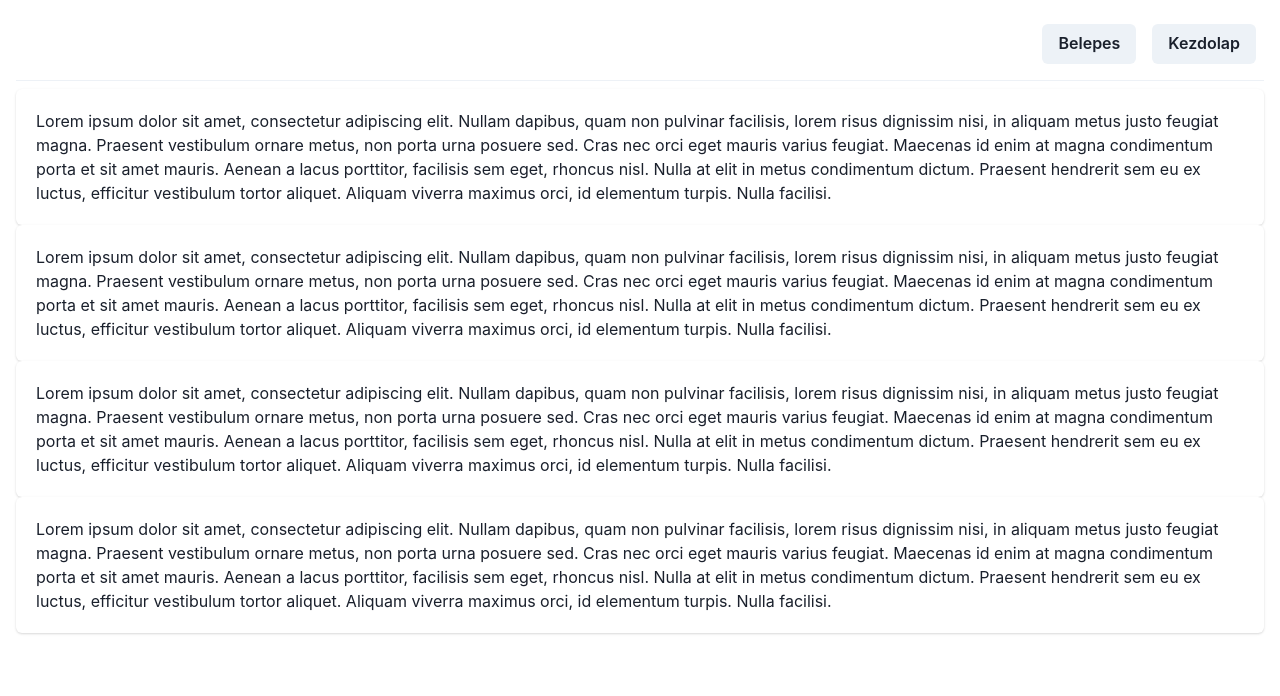
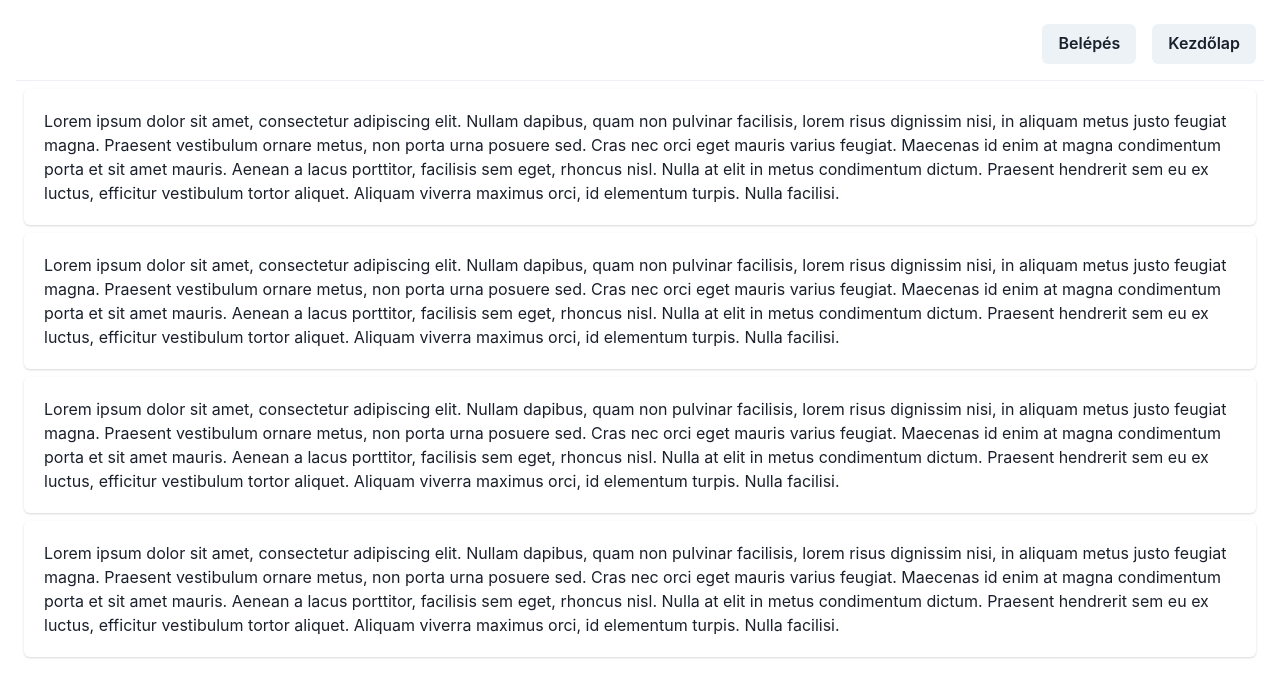
Before and after one commit to akkkkos/nye-webapp-projektmunka, a React (Create React App) app: page / in a window 1280 px wide. Shown: the top 696 px of the page. Built offline with nearby package versions, Linux system fonts and the light colour scheme.

Commit message:
Basic Login

```diff
--- a/package.json
+++ b/package.json
@@ -13,13 +13,16 @@
     "@types/node": "^16.7.13",
     "@types/react": "^18.0.0",
     "@types/react-dom": "^18.0.0",
+    "formik": "^2.4.6",
     "framer-motion": "^11.1.8",
     "react": "^18.3.1",
     "react-dom": "^18.3.1",
     "react-router-dom": "^6.23.0",
     "react-scripts": "5.0.1",
+    "react-use": "^17.5.0",
     "typescript": "^4.4.2",
-    "web-vitals": "^2.1.0"
+    "web-vitals": "^2.1.0",
+    "yup": "^1.4.0"
   },
   "scripts": {
     "start": "react-scripts start",
--- /dev/null
+++ b/src/auth/authContext.ts
@@ -0,0 +1,33 @@
+import { createContext, useContext } from 'react';
+
+export interface User {
+  userId: string;
+  userName: string;
+  firstName: string;
+  lastName: string;
+}
+
+export interface AuthContext {
+  user: User | null;
+  authToken?: string;
+  login: (username: string, password: string) => Promise<string | void>;
+  logout: () => void;
+};
+
+export const createAuthContext = () => {
+  const context = createContext<AuthContext | null>(null);
+
+  const useAuthContext = () => {
+    const ctx = useContext<AuthContext | null>(
+      //@ts-ignore
+      context as AuthContext
+    );
+    if (!ctx) {
+      throw new Error('authContext must be within a AuthContextProvider component');
+    }
+    return ctx;
+  };
+  return [useAuthContext, context.Provider] as const;
+};
+
+export const [useAuthContext, AuthContextProvider] = createAuthContext();
--- a/src/auth/authProvider.tsx
+++ b/src/auth/authProvider.tsx
@@ -1,14 +1,72 @@
 import { FC, PropsWithChildren, useCallback, useEffect, useMemo, useState } from 'react';
+import { useLocalStorage } from 'react-use';
+import { AuthContext, AuthContextProvider, User } from './authContext';
+import { useNavigate } from 'react-router-dom';
+import { useWebshopApi } from '../state/useWebshopApi';
+
+const AUTH_KEY = 'This1s@secr3tKey';
 
 export const AuthProvider: FC<PropsWithChildren> = ({ children }) => {
+
+    const [authToken, setAuthToken, removeAuthToken] = useLocalStorage(AUTH_KEY, '');
+    const [user, setUser] = useState<User | null>(null);
+    const { login: createLoginToken, getUserProfile } = useWebshopApi();
+
+    const navigate = useNavigate();
+
+
+    const login: AuthContext['login'] = useCallback(
+        async (username: string, password: string) => {
+            try {
+                const authToken = await createLoginToken(username, password);
+                setAuthToken(authToken);
+            } catch (error) {
+                return (error as Error)?.message;
+            }
+        },
+        [setAuthToken]
+    );
+
+    const logout: AuthContext['logout'] = useCallback(
+        () => {
+            removeAuthToken();
+            navigate('/');
+        },
+        [navigate, removeAuthToken]
+    );
+
+
+    const state: AuthContext = useMemo(() => ({
+        login,
+        logout,
+        authToken,
+        user,
+    }), [login, logout, user, authToken]);
+
+
+    useEffect(
+        () => {
+            if (!authToken) {
+                setUser(null);
+                return;
+            }
+            (async () => {
+                try {
+                    const userProfile = await getUserProfile(authToken);
+                    setUser(userProfile);
+                } catch (error) {
+                    removeAuthToken();
+                }
+            })();
+        },
+        [authToken, setAuthToken]
+    );
 
 
 
     return (
-        //<AuthContextProvider value={state}>
-        <>
+        <AuthContextProvider value={state}>
             {children}
-        </>
-        //</AuthContextProvider>
+        </AuthContextProvider>
     );
 };
--- a/src/components/Belepes.tsx
+++ b/src/components/Belepes.tsx
@@ -1,16 +1,49 @@
-import React, { FC } from 'react';
-import { Flex, Text, Card, CardBody } from '@chakra-ui/react';
+import React, { ChangeEvent, FC, useState, FormEvent, useCallback } from 'react';
+import { Flex, Text, Card, CardBody, Input, Heading, Button } from '@chakra-ui/react';
+import { useAuthContext } from '../auth/authContext';
+import { useNavigate } from 'react-router-dom';
 
 export const Login: FC = () => {
+    const [username, setUsername] = useState("");
+    const [password, setPassword] = useState("");
+    const { login } = useAuthContext();
+    const navigate = useNavigate();
+
+    const onSubmit = (event: FormEvent<HTMLDivElement>) => {
+        event.preventDefault();
+        onLogin(username,password);
+    };
+
+
+    const onLogin = useCallback(async (username: string, password: string) => {
+        const error = await login(username, password);
+        if (error) {
+            console.log(error);
+        } else {
+            navigate('/');
+        }
+      }, [navigate, login]);
+
     return (
         <>
-            <Flex justifyContent="center">
+            <Flex justifyContent="center" as="form" onSubmit={onSubmit}>
                 <Card maxWidth="4xl">
                     <CardBody>
-                        <Text>Belepes</Text>
-                        <Text>Belepes</Text>
-                        <Text>Belepes</Text>
-                        <Text>Belepes</Text>
+                        <Heading as="h2" marginBottom="4">Belépés</Heading>
+                        <Text>Felhasználónév</Text>
+                        <Input placeholder='Felhasználónév' onChange={
+                            (event: ChangeEvent<HTMLInputElement>) => {
+                                setUsername(event.target.value);
+                            }
+                        } />
+                        <Text>Jelszó</Text>
+                        <Input type="password" placeholder='Jelszó' onChange={
+                            (event: ChangeEvent<HTMLInputElement>) => {
+                                setPassword(event.target.value);
+                            }
+                        } />
+
+                        <Button type='submit' marginTop="2">Belépés</Button>
                     </CardBody>
                 </Card>
             </Flex>
--- a/src/components/KezdoLap.tsx
+++ b/src/components/KezdoLap.tsx
@@ -4,22 +4,22 @@ import { Flex , Text, Card, CardBody} from '@chakra-ui/react';
 export const KezdoLap: FC = () => {
     return (
         <>
-            <Card>
+            <Card margin="2">
                 <CardBody>
                 <Text>Lorem ipsum dolor sit amet, consectetur adipiscing elit. Nullam dapibus, quam non pulvinar facilisis, lorem risus dignissim nisi, in aliquam metus justo feugiat magna. Praesent vestibulum ornare metus, non porta urna posuere sed. Cras nec orci eget mauris varius feugiat. Maecenas id enim at magna condimentum porta et sit amet mauris. Aenean a lacus porttitor, facilisis sem eget, rhoncus nisl. Nulla at elit in metus condimentum dictum. Praesent hendrerit sem eu ex luctus, efficitur vestibulum tortor aliquet. Aliquam viverra maximus orci, id elementum turpis. Nulla facilisi.</Text>
                 </CardBody>
             </Card>
-            <Card>
+            <Card margin="2">
                 <CardBody>
                 <Text>Lorem ipsum dolor sit amet, consectetur adipiscing elit. Nullam dapibus, quam non pulvinar facilisis, lorem risus dignissim nisi, in aliquam metus justo feugiat magna. Praesent vestibulum ornare metus, non porta urna posuere sed. Cras nec orci eget mauris varius feugiat. Maecenas id enim at magna condimentum porta et sit amet mauris. Aenean a lacus porttitor, facilisis sem eget, rhoncus nisl. Nulla at elit in metus condimentum dictum. Praesent hendrerit sem eu ex luctus, efficitur vestibulum tortor aliquet. Aliquam viverra maximus orci, id elementum turpis. Nulla facilisi.</Text>
                 </CardBody>
             </Card>
-            <Card>
+            <Card margin="2">
                 <CardBody>
                 <Text>Lorem ipsum dolor sit amet, consectetur adipiscing elit. Nullam dapibus, quam non pulvinar facilisis, lorem risus dignissim nisi, in aliquam metus justo feugiat magna. Praesent vestibulum ornare metus, non porta urna posuere sed. Cras nec orci eget mauris varius feugiat. Maecenas id enim at magna condimentum porta et sit amet mauris. Aenean a lacus porttitor, facilisis sem eget, rhoncus nisl. Nulla at elit in metus condimentum dictum. Praesent hendrerit sem eu ex luctus, efficitur vestibulum tortor aliquet. Aliquam viverra maximus orci, id elementum turpis. Nulla facilisi.</Text>
                 </CardBody>
             </Card>
-            <Card>
+            <Card margin="2">
                 <CardBody>
                 <Text>Lorem ipsum dolor sit amet, consectetur adipiscing elit. Nullam dapibus, quam non pulvinar facilisis, lorem risus dignissim nisi, in aliquam metus justo feugiat magna. Praesent vestibulum ornare metus, non porta urna posuere sed. Cras nec orci eget mauris varius feugiat. Maecenas id enim at magna condimentum porta et sit amet mauris. Aenean a lacus porttitor, facilisis sem eget, rhoncus nisl. Nulla at elit in metus condimentum dictum. Praesent hendrerit sem eu ex luctus, efficitur vestibulum tortor aliquet. Aliquam viverra maximus orci, id elementum turpis. Nulla facilisi.</Text>
                 </CardBody>
--- a/src/components/NavBar.tsx
+++ b/src/components/NavBar.tsx
@@ -1,12 +1,22 @@
 import React, { FC } from 'react';
 import { Flex, Button } from '@chakra-ui/react';
 import { Link as NavLink } from 'react-router-dom';
+import { useAuthContext } from '../auth/authContext';
+
+
 
 export const NavBar: FC = () => {
+    const { authToken } = useAuthContext();
+
     return (
         <Flex justifyContent="end" marginBottom="2" marginTop="4" alignItems="right">
-            <Button as={NavLink} to="/login" margin="2">Belepes</Button>
-            <Button as={NavLink} to="/" margin="2">Kezdolap</Button>
+            {
+                !authToken &&
+                (
+                    <Button as={NavLink} to="/login" margin="2">Belépés</Button>
+                )
+            }
+            <Button as={NavLink} to="/" margin="2">Kezdőlap</Button>
         </Flex>
     );
 }
--- /dev/null
+++ b/src/state/useWebshopApi.ts
@@ -0,0 +1,40 @@
+import { useCallback } from 'react';
+import { User } from '../auth/authContext';
+
+const BASE_URL = 'http://localhost:5000';
+
+export const useWebshopApi = () => {
+
+  const login = useCallback(async (username: string, password: string) => {
+    const response = await fetch(`${BASE_URL}/user/login`, {
+      method: 'POST',
+      headers: { 'Content-Type': 'application/json' },
+      body: JSON.stringify({ username, password }),
+    });
+    if (!response.ok) {
+      throw new Error(response.status === 400 ? 'Hibás adatok' : 'Hibás felhasználónév vagy jelszó!');
+    }
+    const result = await response.json();
+    return result.accessToken;
+  }, []);
+
+  const getUserProfile = useCallback(
+    async (authToken: string): Promise<User> => {
+      const response = await fetch(`${BASE_URL}/user`, {
+        headers: { 'Authorization': `Bearer ${authToken}` },
+      });
+      if (!response.ok) {
+        throw new Error('Érvénytelen token');
+      }
+      return response.json();
+    },
+    []
+  );
+
+
+  return {
+    login,
+    getUserProfile
+  };
+
+};
```
Also changed, not shown: public/manifest.json, 1 other file (tests, documents, lock files or other folders).
